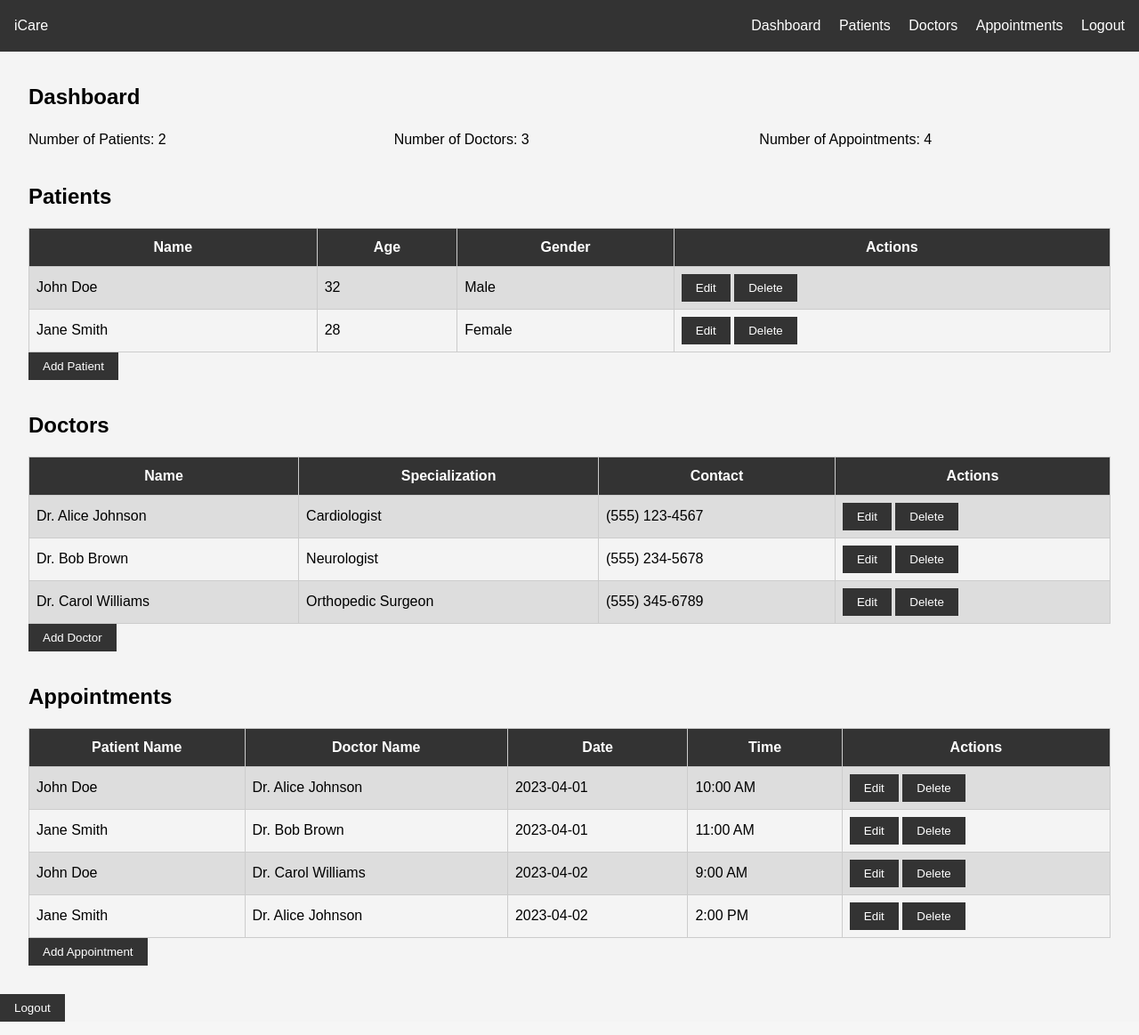
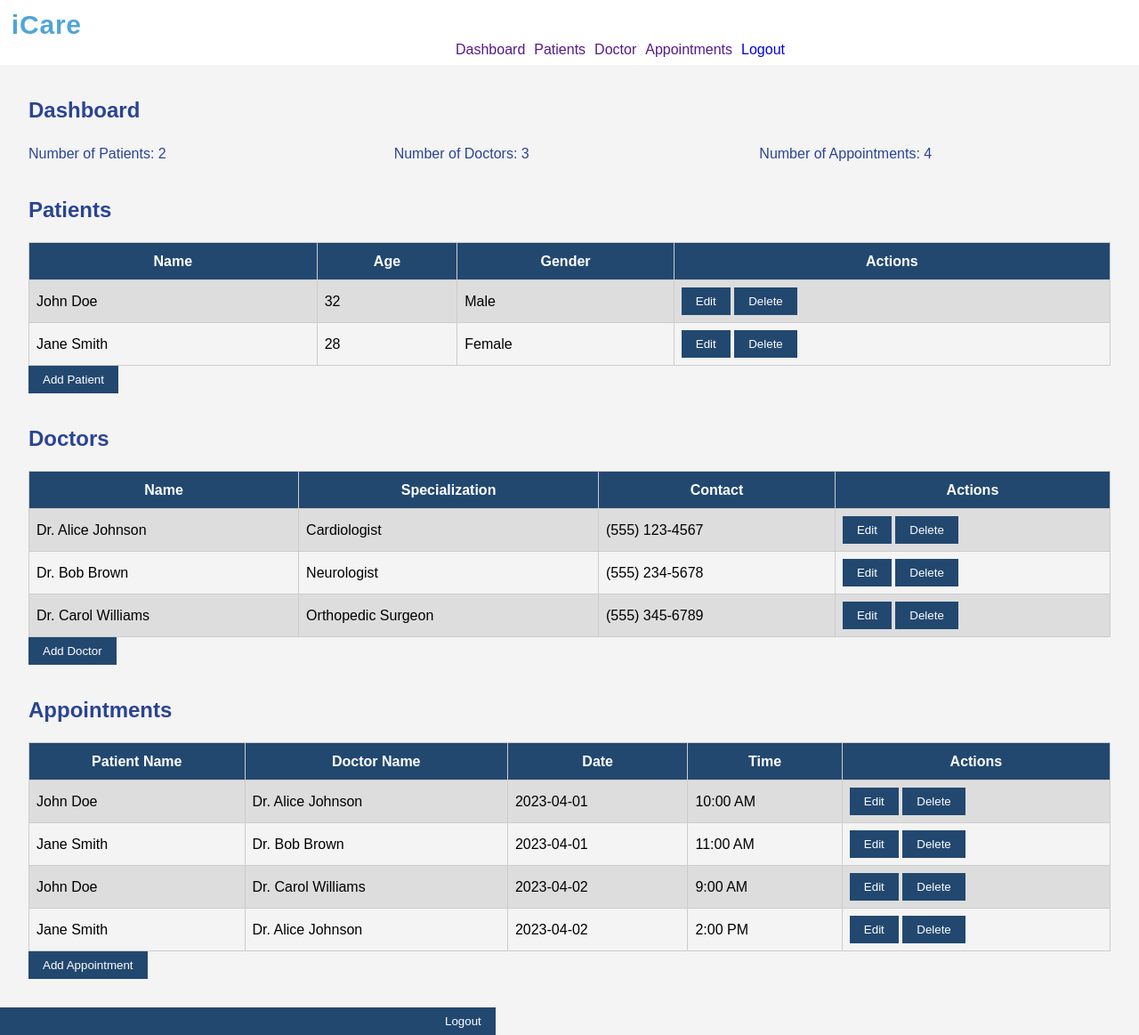
Before and after one commit to OishyRaquib/iCare-CSC455, a PHP site: page /admin.html in a window 1280 px wide. Shown: the whole page at 89% size. Run offline with PHP 8.4, Linux system fonts and the light colour scheme.

Commit message:
admin colour change

```diff
--- a/admin.html
+++ b/admin.html
@@ -9,16 +9,25 @@
 </head>
 <body>
     <!-- Navigation Bar -->
-    <nav>
-        <div class="logo">iCare</div>
-        <ul>
-            <li><a href="#dashboard">Dashboard</a></li>
-            <li><a href="#patients">Patients</a></li>
-            <li><a href="#doctors">Doctors</a></li>
-            <li><a href="#appointments">Appointments</a></li>
-            <li><a href="#logout">Logout</a></li>
-        </ul>
-    </nav>
+    <header id="header" class="fixed-top">
+        <div class="container">
+
+
+          <h1 class="logo me-auto"><a href="index.html">iCare</a></h1>
+           <!-- navbar-->
+          <nav id="navbar" class="navbar navbar-light">
+            <ul>
+              <li><a class="nav-link scrollto" href="">Dashboard</a></li>
+              <li><a class="nav-link scrollto" href="">Patients</a></li>
+              <li><a class="nav-link scrollto" href="">Doctor</a></li>
+              <li><a class="nav-link scrollto" href="">Appointments</a></li>
+              <li><a class="nav-link scrollto active" href="login.html">Logout</a></li>
+
+            </ul>
+          </nav>
+          <!-- .navbar -->
+            </div>
+        </header>
 
     <!-- Main Dashboard -->
     <section id="dashboard">
--- a/assets/css/adminstyle.css
+++ b/assets/css/adminstyle.css
@@ -10,33 +10,43 @@ body {
     line-height: 1.6;
     background-color: #f4f4f4;
 }
+#header {
+    background: #fff;
+  }
 
-nav {
-    background-color: #333;
-    color: #fff;
-    padding: 1rem;
+
+  #header .logo {
+    font-size: 30px;
+    padding-left: 1%;
+    padding-top: 1%;
+    line-height: 1;
+    font-weight: 700;
+    letter-spacing: 0.8px;
+    font-family: "Poppins", sans-serif;
+  }
+
+  #header .logo a {
+    /* padding-left: 5%; */
+    color: #4EA5D9;
+    text-decoration: none;
+  }
+
+
+  .navbar ul {
+    margin: 0;
+    padding-left: 40%;
     display: flex;
-    justify-content: space-between;
+    list-style: none;
     align-items: center;
-}
+  }
 
-nav ul {
-    list-style-type: none;
-}
+  .navbar li {
+    position: relative;
 
-nav ul li {
-    display: inline;
-    margin-left: 1rem;
-}
-
-nav ul li a {
-    text-decoration: none;
-    color: #fff;
-}
-
-nav ul li a:hover {
-    color: #ddd;
-}
+    padding-right: 10px;
+    padding-bottom: 5px;
+  }
+  a:link { text-decoration: none; }a:link { text-decoration: none; }
 
 section {
     margin: 2rem;
@@ -45,6 +55,7 @@ section {
 section h1 {
     font-size: 1.5rem;
     margin-bottom: 1rem;
+    color: #2A4494;
 }
 
 .dashboard-stats {
@@ -52,6 +63,7 @@ section h1 {
     grid-template-columns: repeat(3, 1fr);
     gap: 1rem;
     margin-bottom: 1rem;
+    color: #2A4494;
 }
 
 table {
@@ -65,16 +77,19 @@ table, th, td {
 }
 
 thead {
-    background-color: #333;
+    background-color:#224870;
     color: #fff;
 }
 
 tbody tr:nth-child(odd) {
     background-color: #ddd;
 }
+#logout {
+    padding-left: 500px;
+}
 
 button {
-    background-color: #333;
+    background-color:#224870;
     color: #fff;
     padding: 0.5rem 1rem;
     cursor: pointer;
@@ -82,5 +97,5 @@ button {
 }
 
 button:hover {
-    background-color: #555;
+    background-color: #4EA5D9;
 }
--- a/patient_list.html
+++ b/patient_list.html
@@ -1,4 +1,4 @@
-!DOCTYPE html>
+<!DOCTYPE html>
 <html lang="en">
 
 <head>
```
Also changed, not shown: replace static with dynamic.txt (added, +139 -0 lines).
